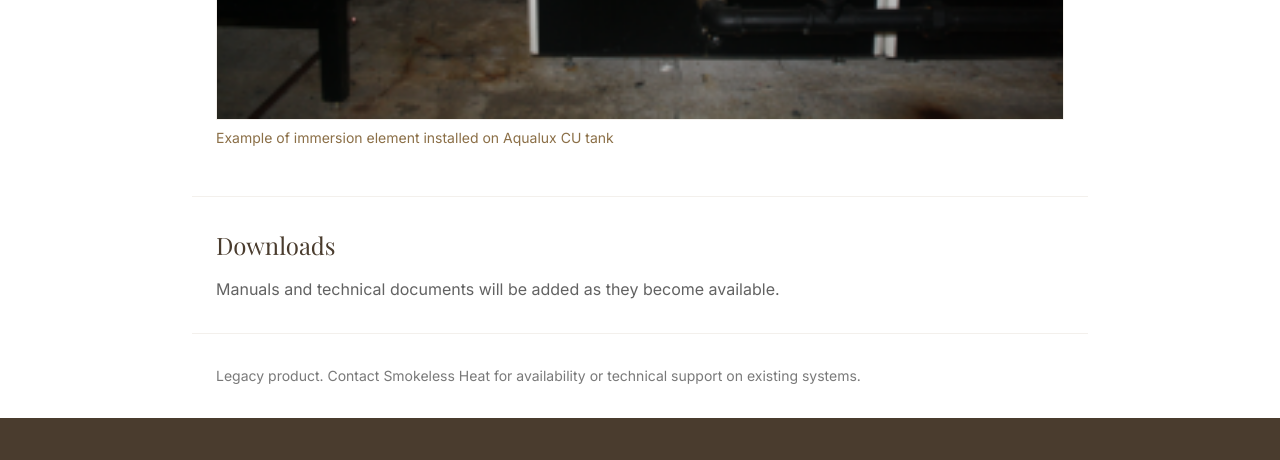
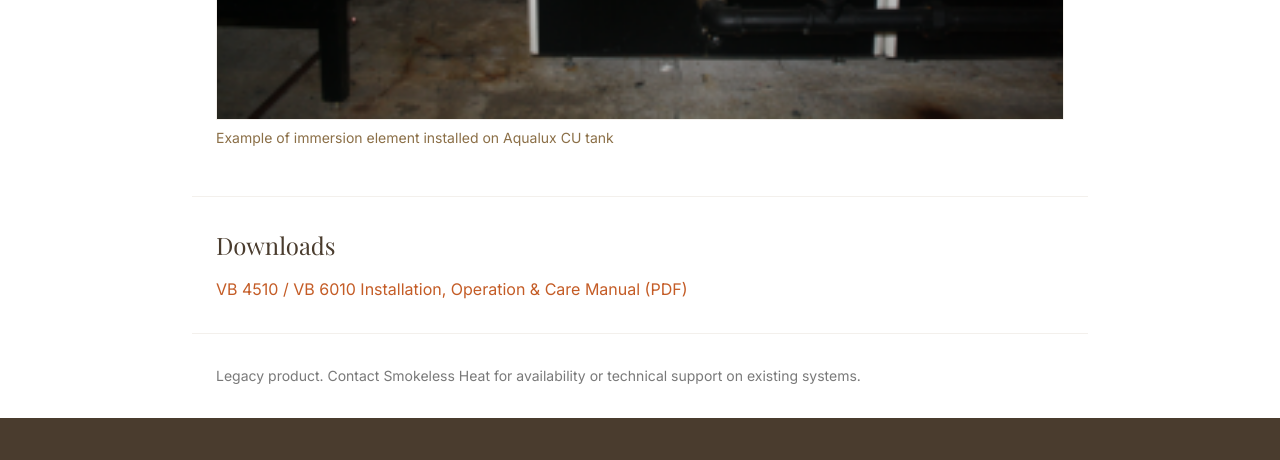
Before and after one commit to deanlzook/smokelessheat-astro, an Astro site: page /products/heating-accessories/4.5kw-immersion-heater in a window 1280 px wide. Shown: the part 1402-1862 px from the top of the page. Built offline with nearby package versions, Linux system fonts and the light colour scheme; Astro itself is replaced by a stand-in of ours.

Commit message:
Add VB 4510/VB 6010 manual PDF to both immersion heater product pages

```diff
--- a/src/pages/products/heating-accessories/4.5kw-immersion-heater.astro
+++ b/src/pages/products/heating-accessories/4.5kw-immersion-heater.astro
@@ -65,7 +65,9 @@ import Footer from '../../../components/Footer.astro';
     <!-- Downloads -->
     <section class="max-w-4xl mx-auto px-6 py-8 border-t border-wood/10">
       <h2 class="font-serif text-2xl text-darkwood mb-4">Downloads</h2>
-      <p class="text-charcoal/70">Manuals and technical documents will be added as they become available.</p>
+      <a href="/images/VB4510_VB6010_manual.pdf" target="_blank" rel="noopener noreferrer" class="inline-flex items-center gap-2 text-ember hover:underline">
+        <span>VB 4510 / VB 6010 Installation, Operation & Care Manual (PDF)</span>
+      </a>
     </section>
 
     <!-- Footer note -->
--- a/src/pages/products/heating-accessories/9kw-immersion-heater.astro
+++ b/src/pages/products/heating-accessories/9kw-immersion-heater.astro
@@ -65,7 +65,9 @@ import Footer from '../../../components/Footer.astro';
     <!-- Downloads -->
     <section class="max-w-4xl mx-auto px-6 py-8 border-t border-wood/10">
       <h2 class="font-serif text-2xl text-darkwood mb-4">Downloads</h2>
-      <p class="text-charcoal/70">Manuals and technical documents will be added as they become available.</p>
+      <a href="/images/VB4510_VB6010_manual.pdf" target="_blank" rel="noopener noreferrer" class="inline-flex items-center gap-2 text-ember hover:underline">
+        <span>VB 4510 / VB 6010 Installation, Operation & Care Manual (PDF)</span>
+      </a>
     </section>
 
     <!-- Footer note -->
```
Also changed, not shown: 1 other file.
